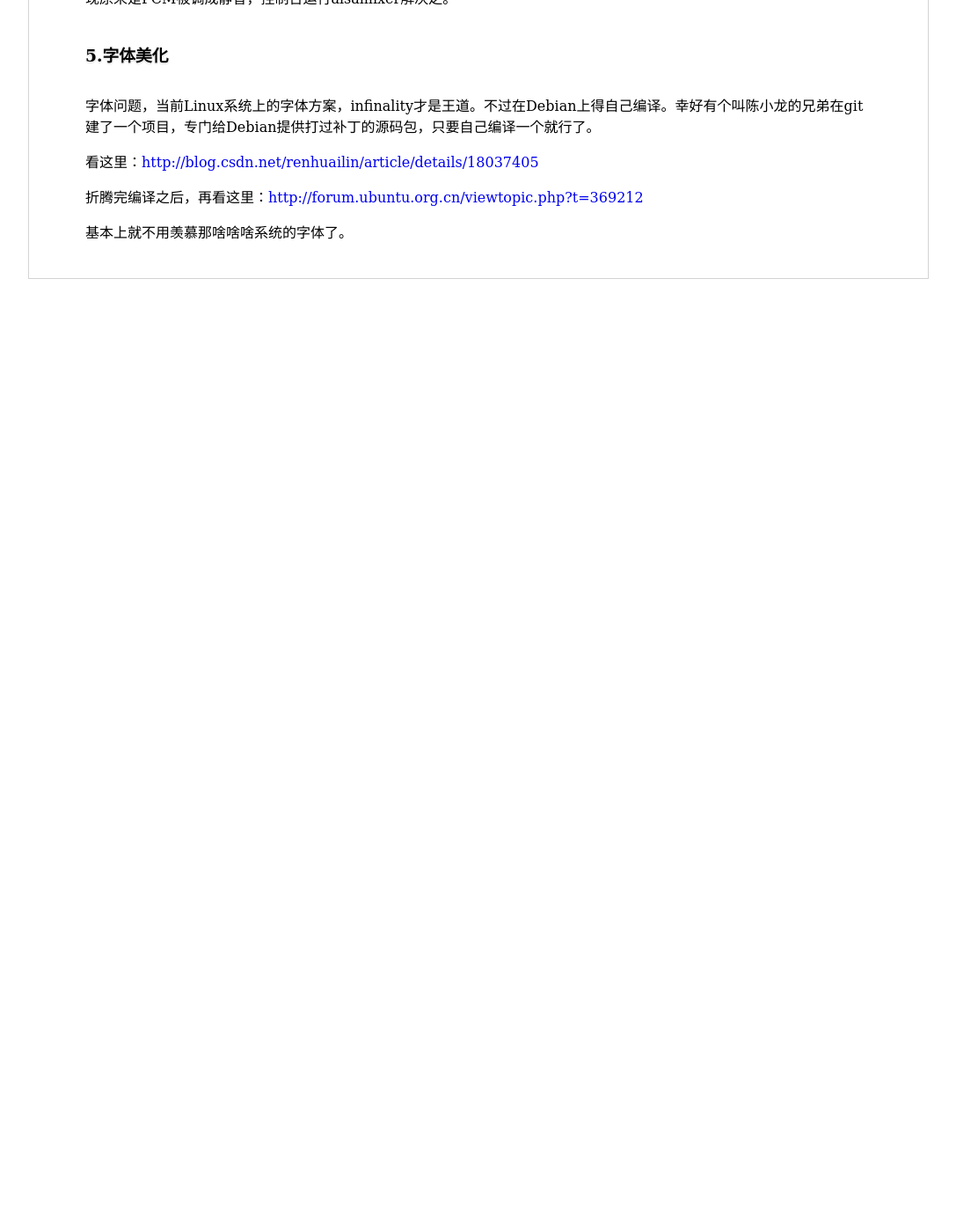
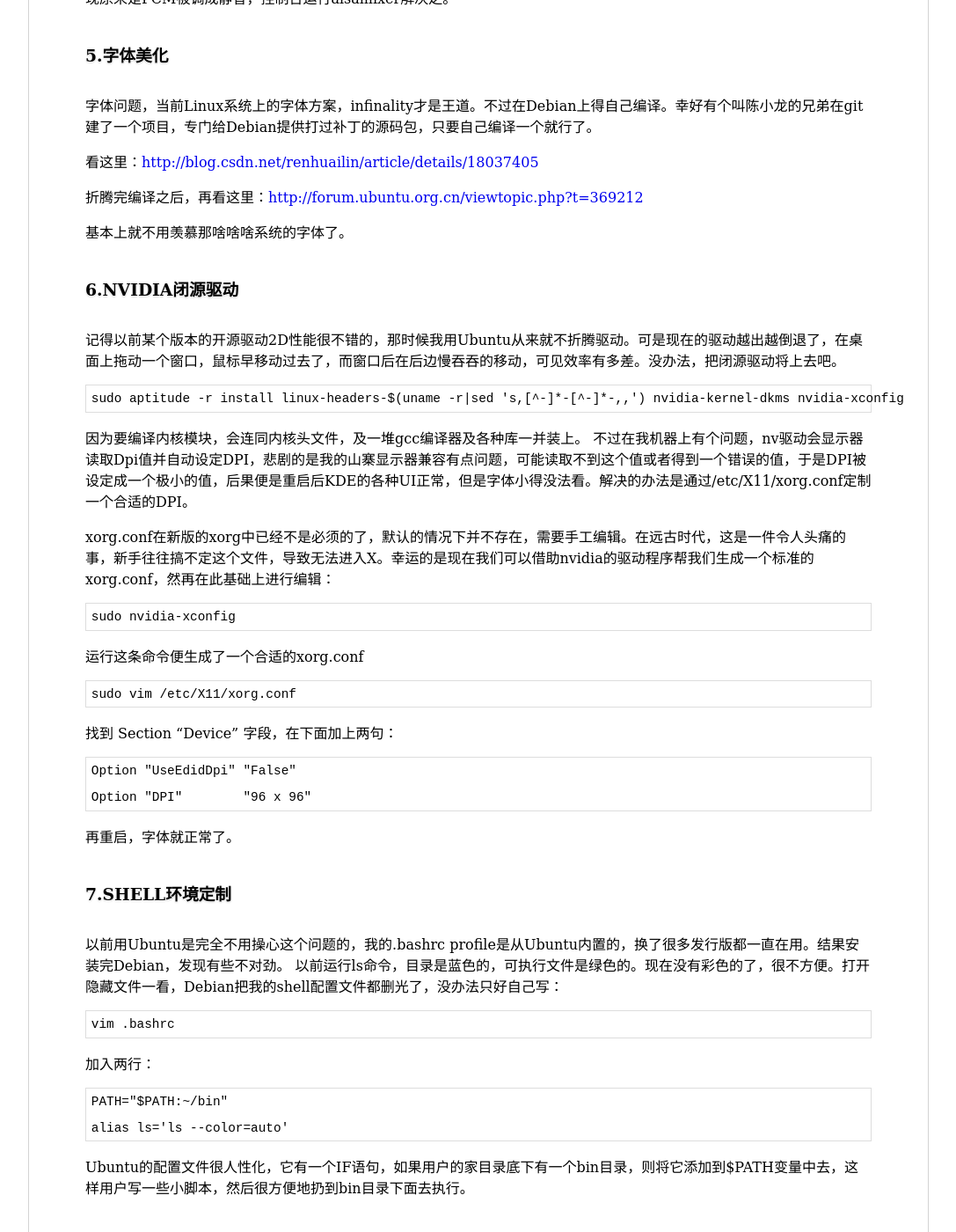
Before and after one commit to rhuichao/uternet.github.io, a Jekyll site: the page built from _posts/2014-03-14-Debian.md, in a window 1280 px wide and 1400 px high, scrolled down 1388 px. Shown: the whole window at 88% size, without its empty margins (96-1183 px from the left). Built offline with Jekyll 4.4.1, drawn with Linux system fonts in a browser that asks for light colours; before the commit the page ends 1769 px from its top, so only the background shows below that; some of the changed text lies outside the part shown.

Commit message:
new document posted

```diff
--- a/_posts/2014-03-14-Debian.md
+++ b/_posts/2014-03-14-Debian.md
@@ -51,3 +51,39 @@ Debain自带了多媒体解码库，常见格式都能放了，不过有一个
 折腾完编译之后，再看这里：<http://forum.ubuntu.org.cn/viewtopic.php?t=369212>
 
 基本上就不用羡慕那啥啥啥系统的字体了。
+
+###6.NVIDIA闭源驱动
+记得以前某个版本的开源驱动2D性能很不错的，那时候我用Ubuntu从来就不折腾驱动。可是现在的驱动越出越倒退了，在桌面上拖动一个窗口，鼠标早移动过去了，而窗口后在后边慢吞吞的移动，可见效率有多差。没办法，把闭源驱动将上去吧。
+
+    sudo aptitude -r install linux-headers-$(uname -r|sed 's,[^-]*-[^-]*-,,') nvidia-kernel-dkms nvidia-xconfig
+
+因为要编译内核模块，会连同内核头文件，及一堆gcc编译器及各种库一并装上。
+不过在我机器上有个问题，nv驱动会显示器读取Dpi值并自动设定DPI，悲剧的是我的山寨显示器兼容有点问题，可能读取不到这个值或者得到一个错误的值，于是DPI被设定成一个极小的值，后果便是重启后KDE的各种UI正常，但是字体小得没法看。解决的办法是通过/etc/X11/xorg.conf定制一个合适的DPI。
+
+xorg.conf在新版的xorg中已经不是必须的了，默认的情况下并不存在，需要手工编辑。在远古时代，这是一件令人头痛的事，新手往往搞不定这个文件，导致无法进入X。幸运的是现在我们可以借助nvidia的驱动程序帮我们生成一个标准的xorg.conf，然再在此基础上进行编辑：
+
+    sudo nvidia-xconfig
+
+运行这条命令便生成了一个合适的xorg.conf
+
+    sudo vim /etc/X11/xorg.conf
+
+找到 Section "Device" 字段，在下面加上两句：
+
+    Option "UseEdidDpi" "False"
+    Option "DPI"        "96 x 96"
+
+再重启，字体就正常了。
+
+###7.SHELL环境定制
+以前用Ubuntu是完全不用操心这个问题的，我的.bashrc profile是从Ubuntu内置的，换了很多发行版都一直在用。结果安装完Debian，发现有些不对劲。
+以前运行ls命令，目录是蓝色的，可执行文件是绿色的。现在没有彩色的了，很不方便。打开隐藏文件一看，Debian把我的shell配置文件都删光了，没办法只好自己写：
+
+    vim .bashrc
+
+加入两行：
+
+    PATH="$PATH:~/bin"
+    alias ls='ls --color=auto'
+
+Ubuntu的配置文件很人性化，它有一个IF语句，如果用户的家目录底下有一个bin目录，则将它添加到$PATH变量中去，这样用户写一些小脚本，然后很方便地扔到bin目录下面去执行。
```
Also changed, not shown: other parts of _posts/2014-03-14-Debian.md (+1 -1 lines).
